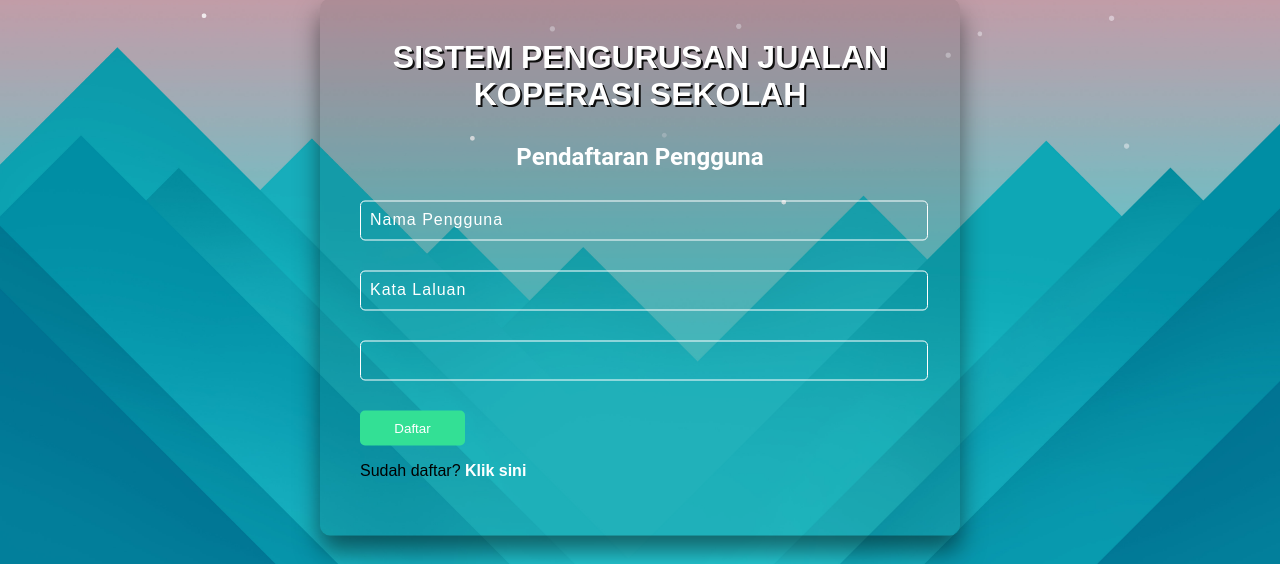
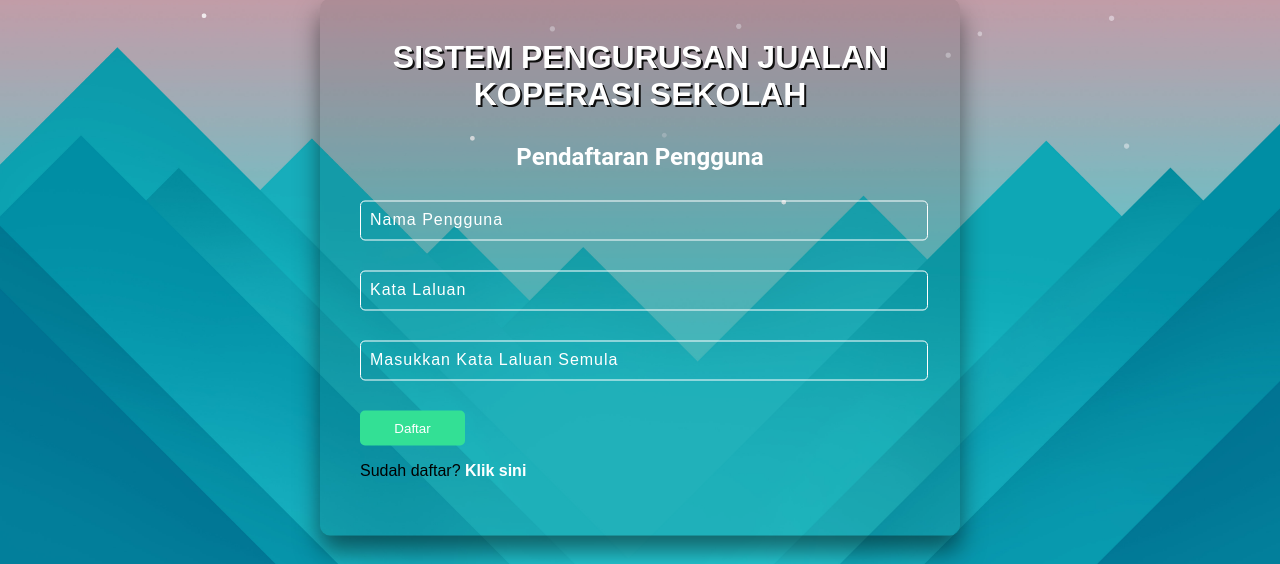
Before and after one commit to TMGamerz/spm-project-2019, a PHP site: page /signup.php in a window 1280 px wide. Shown: the part 133-697 px from the top of the page. Run offline with PHP 8.4, Linux system fonts and the light colour scheme.

Commit message:
Fixed password confirmation field animation

```diff
--- a/signup.php
+++ b/signup.php
@@ -25,7 +25,7 @@
 
             <div class = "inputBox">
                 <input type = "password" name = "kata_laluan_semula" required>
-                <label></label>
+                <label>Masukkan Kata Laluan Semula</label>
             </div>
 
             <input type = "submit" name = "submit" value = "Daftar">
```
